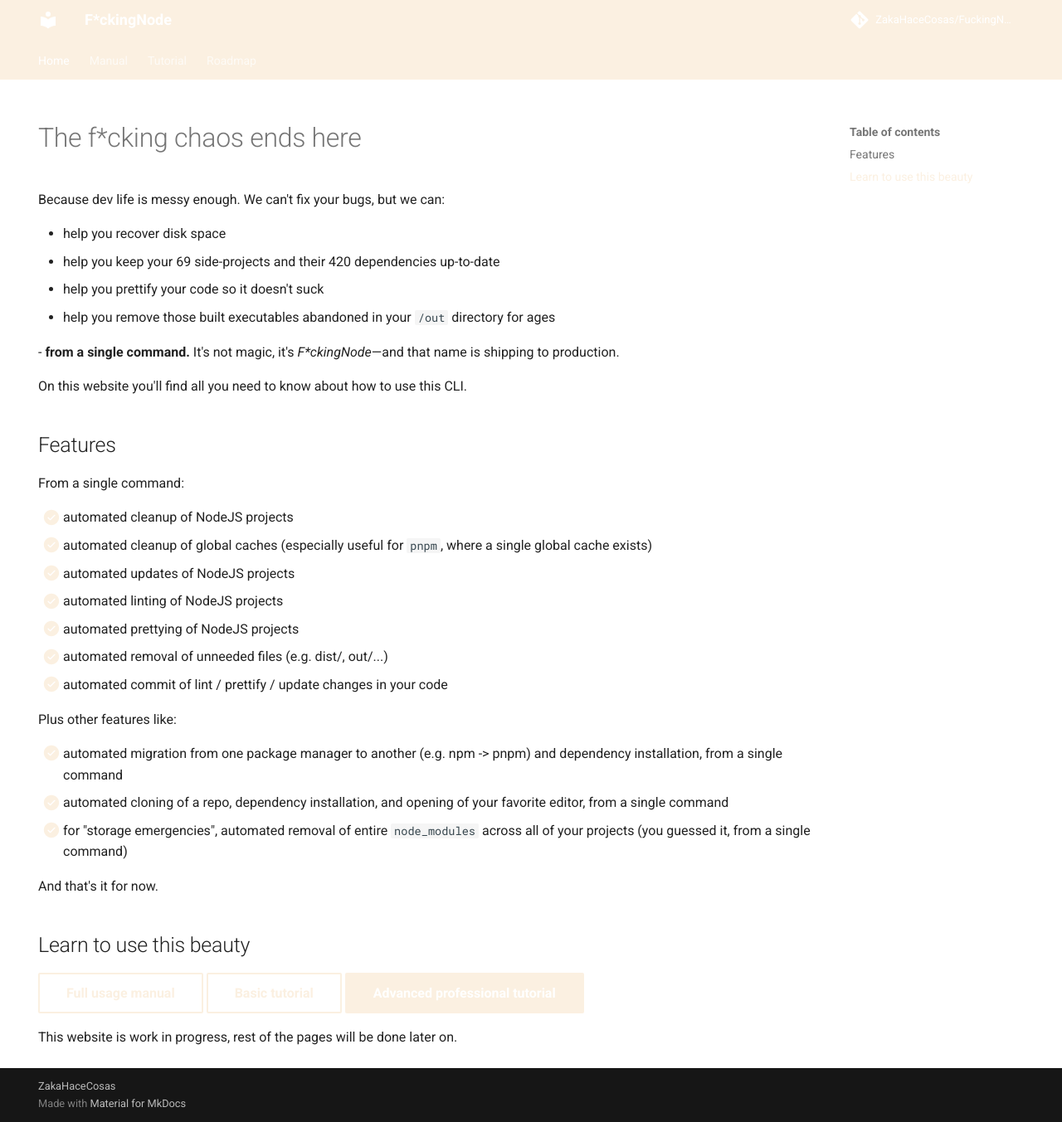
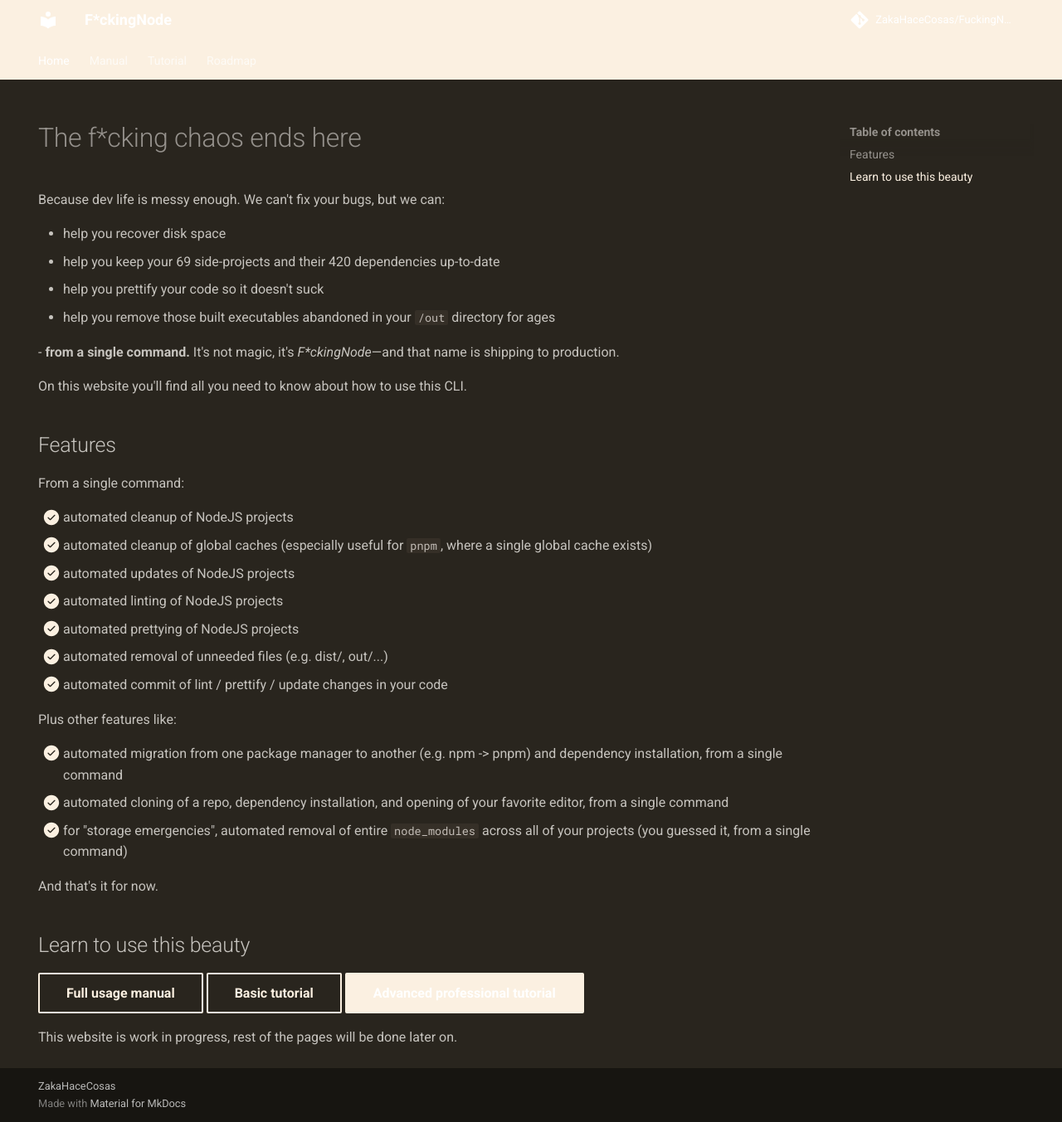
Before and after one commit to ZakaHaceCosas/FuckingNode, an MkDocs documentation site: the page built from website/index.md, in a window 1280 px wide and 1353 px high. Shown: the whole window at 83% size. Built offline with MkDocs 1.6.1 and Material for MkDocs 9.7.7, drawn with Linux system fonts in a browser that asks for light colours; comment, search, counter and statistics services are not loaded.

Commit message:
PLEASEEEEE

```diff
--- a/mkdocs.yml
+++ b/mkdocs.yml
@@ -42,7 +42,9 @@
         - content.code.copy
 
     palette:
-        scheme: bun
+        - scheme: slate
+          primary: custom
+          accent: custom
 
 extra_css:
   - overrides/extra.css
--- a/website/overrides/extra.css
+++ b/website/overrides/extra.css
@@ -3,14 +3,14 @@
 ora c: fca737
 */
 *,
-[data-md-color-scheme="bun"] {
+[data-md-color-scheme="slate"] {
     scroll-behavior: smooth;
     --md-primary-fg-color: #fbf0e1 !important;
     --md-primary-fg-color--light: #f0e5d7 !important;
     --md-primary-fg-color--dark: #dad0c2 !important;
 }
 :root,
-[data-md-color-scheme="bun"] {
+[data-md-color-scheme="slate"] {
     --md-hue: 35deg !important;
 }
 .md-typeset [type="checkbox"]:checked + .task-list-indicator:before {
```
